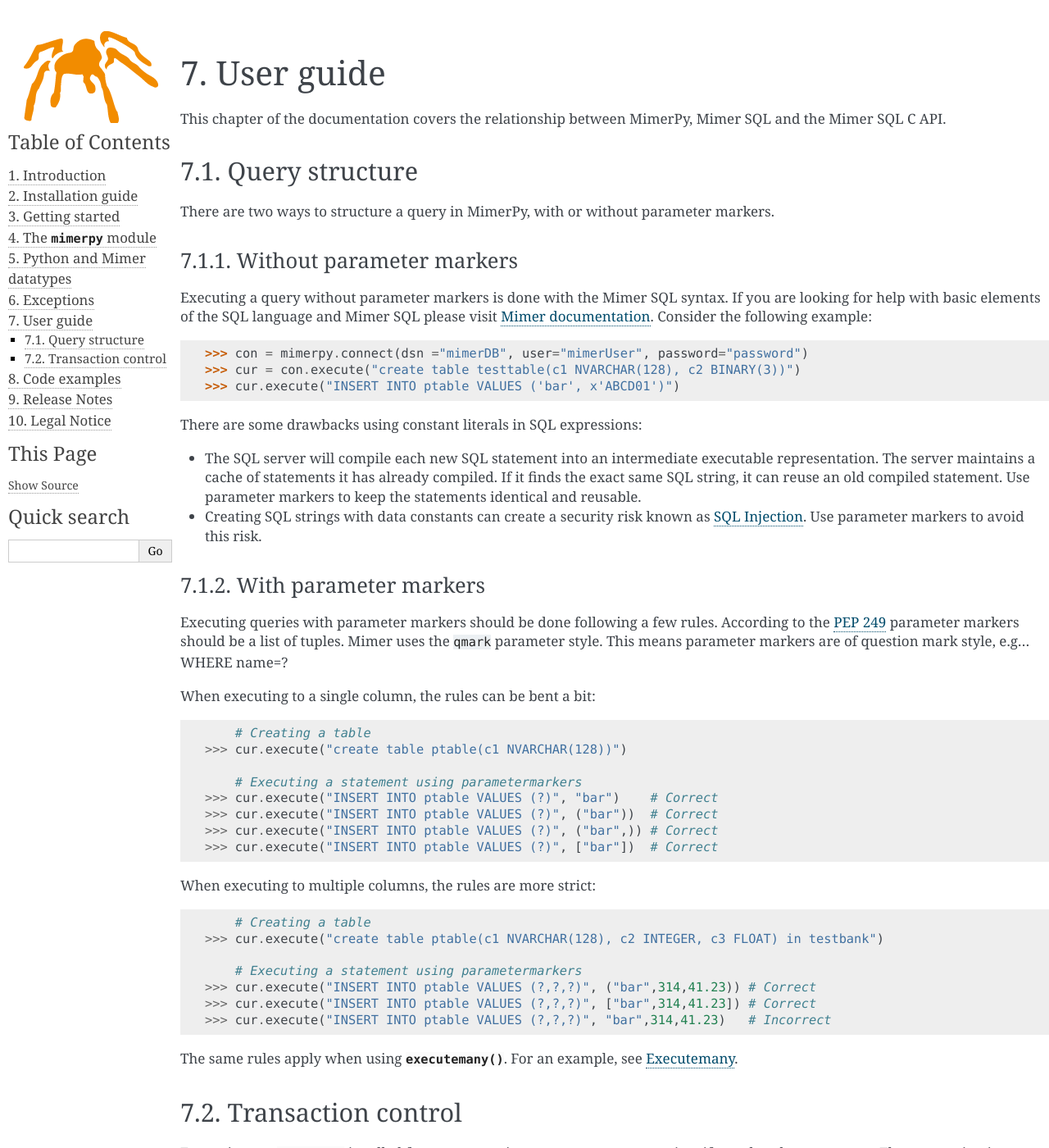
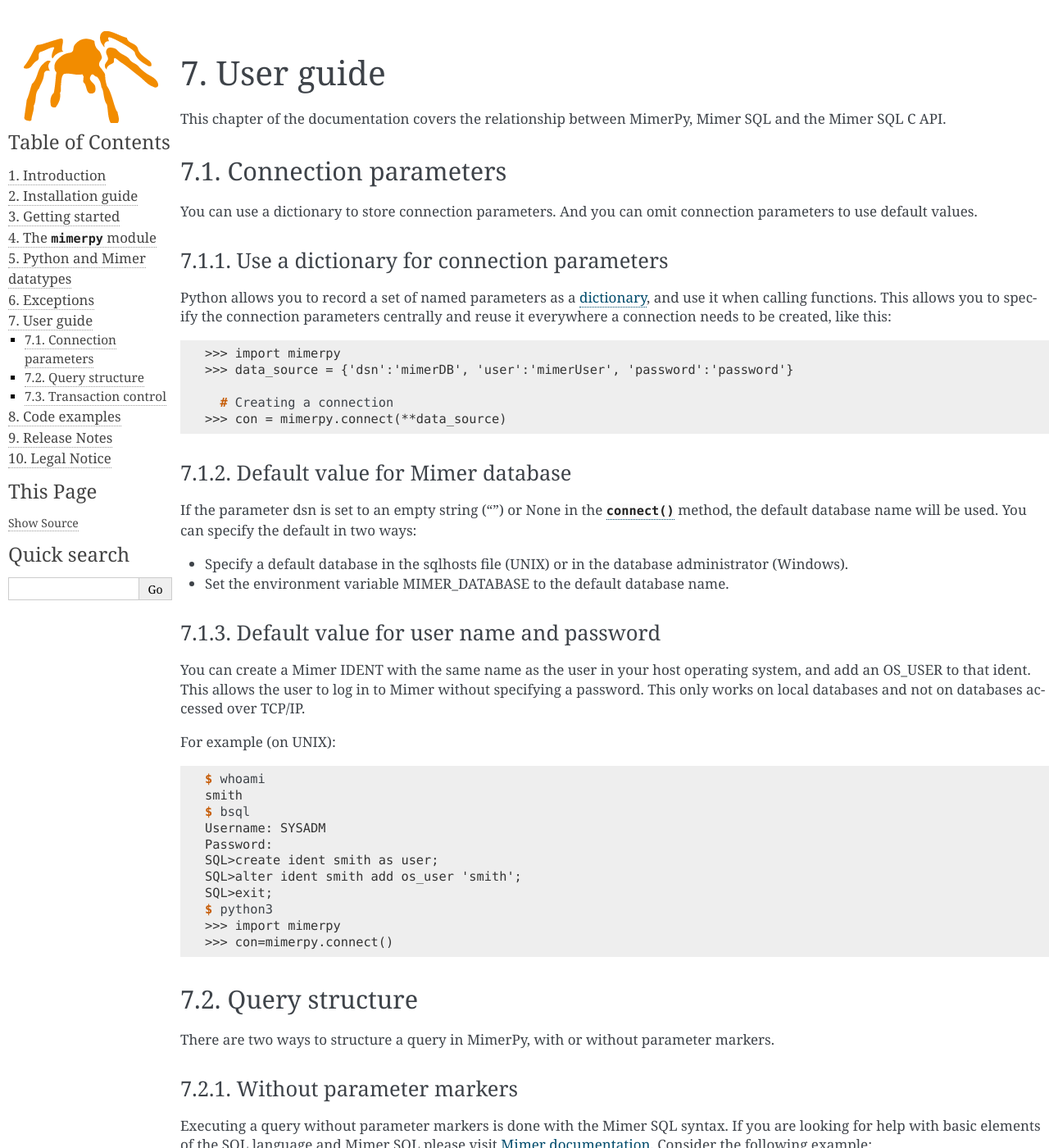
Before and after one commit to mimersql/MimerPy, a Sphinx documentation site: the page built from doc/userguide.rst, in a window 1280 px wide and 1400 px high. Shown: the whole window at 82% size. Built offline with Sphinx 7.4.7, drawn with Linux system fonts in a browser that asks for light colours; some of the changed text lies outside the part shown.

Commit message:
Updated doc with information on decimal-oriented datatypes. Added information on default connection parameters.

```diff
--- a/doc/mimerpy.rst
+++ b/doc/mimerpy.rst
@@ -38,6 +38,8 @@
   * *errorhandler* -- If '*errorhandler*' = ``None`` or unspecified,
     the default errorhandler is used. The user can choose to use their
     own errorhandler of choice by setting this parameter.
+
+.. seealso:: Information on :ref:`Connection parameters`.
 
 Globals
 ----------
--- a/doc/userguide.rst
+++ b/doc/userguide.rst
@@ -6,6 +6,61 @@
 
 This chapter of the documentation covers the relationship between
 MimerPy, Mimer SQL and the Mimer SQL C API.
+
+Connection parameters
+---------------------
+You can use a dictionary to store connection parameters. And you can
+omit connection parameters to use default values.
+
+Use a dictionary for connection parameters
+^^^^^^^^^^^^^^^^^^^^^^^^^^^^^^^^^^^^^^^^^^
+Python allows you to record a set of named parameters as a
+dictionary_, and use it when calling functions. This allows you to
+specify the connection parameters centrally and reuse it everywhere a
+connection needs to be created, like this:
+
+.. _dictionary: https://docs.python.org/3/tutorial/datastructures.html#dictionaries
+.. code-block:: console
+
+    >>> import mimerpy
+    >>> data_source = {'dsn':'mimerDB', 'user':'mimerUser', 'password':'password'}
+
+      # Creating a connection
+    >>> con = mimerpy.connect(**data_source)
+
+Default value for Mimer database
+^^^^^^^^^^^^^^^^^^^^^^^^^^^^^^^^
+If the parameter dsn is set to an empty string ("") or None in the
+:meth:`connect` method, the default database name will be used.
+You can specify the default in two ways:
+
+* Specify a default database in the sqlhosts file (UNIX) or in the
+  database administrator (Windows).
+* Set the environment variable MIMER_DATABASE to the default database name.
+
+Default value for user name and password
+^^^^^^^^^^^^^^^^^^^^^^^^^^^^^^^^^^^^^^^^
+You can create a Mimer IDENT with the same name as the user in your
+host operating system, and add an OS_USER to that ident. This allows
+the user to log in to Mimer without specifying a password. This only
+works on local databases and not on databases accessed over TCP/IP.
+
+For example (on UNIX):
+
+.. code-block:: console
+
+    $ whoami
+    smith
+    $ bsql
+    Username: SYSADM
+    Password:
+    SQL>create ident smith as user;
+    SQL>alter ident smith add os_user 'smith';
+    SQL>exit;
+    $ python3
+    >>> import mimerpy
+    >>> con=mimerpy.connect()
+
 
 Query structure
 ------------------------
```
Also changed, not shown: doc/datatypes.rst (+22 -19 lines), doc/gettingstarted.rst (+14 -17 lines).
